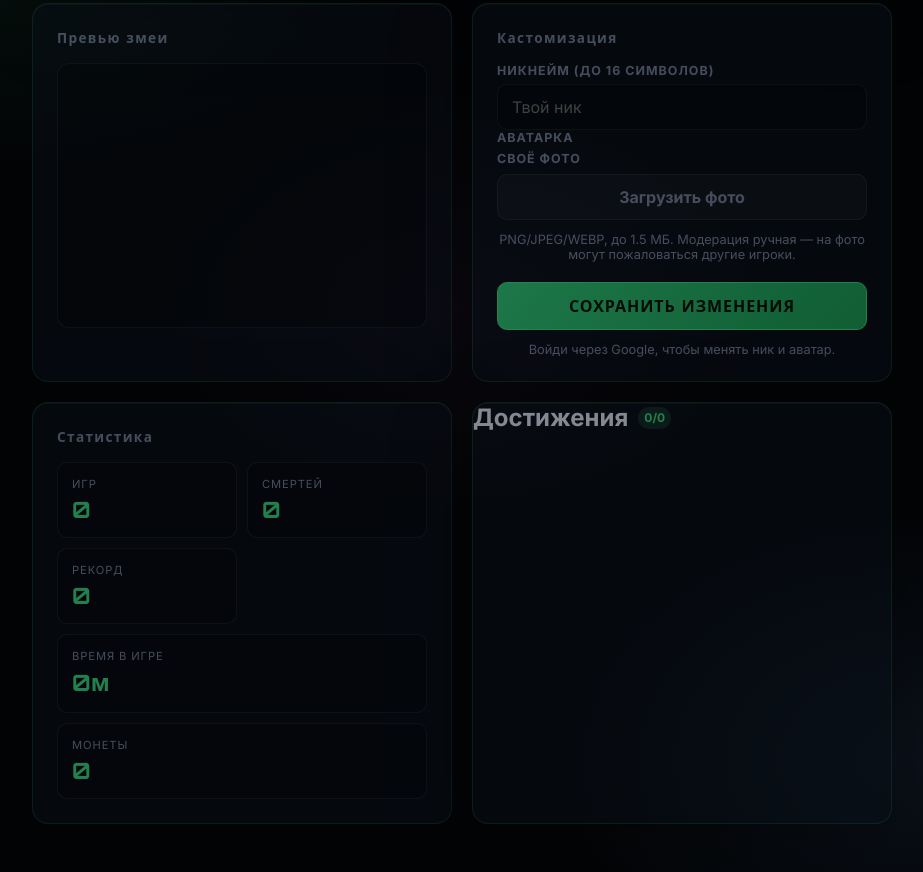
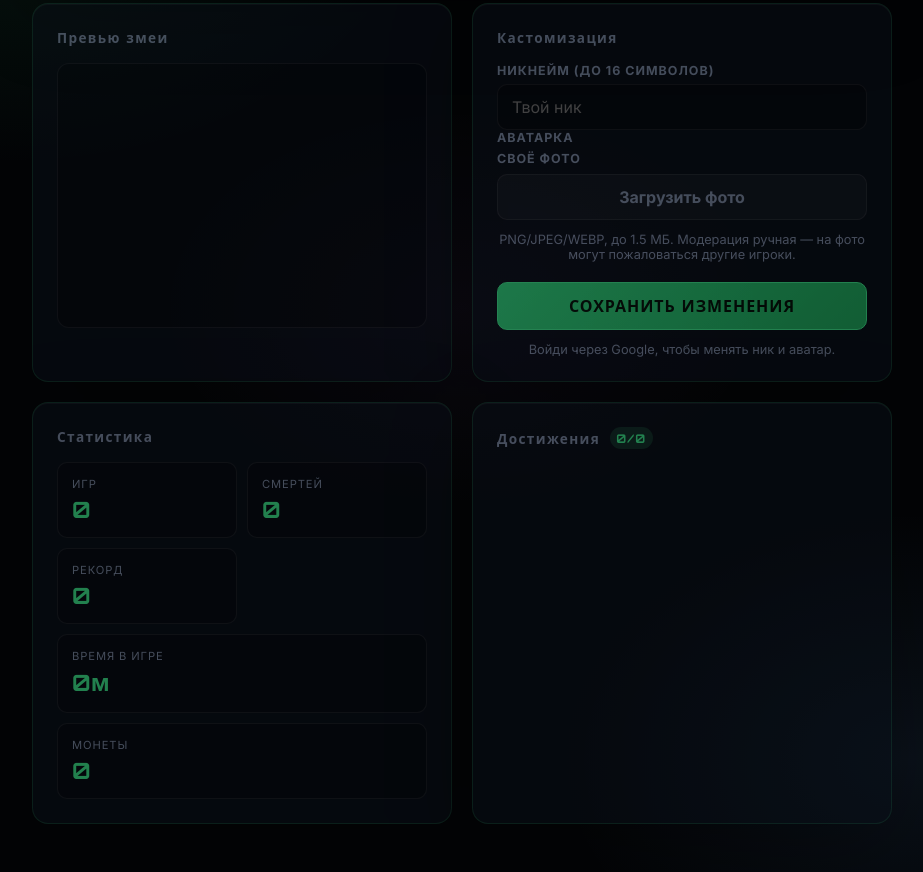
Before and after one commit to KaVoshnik/MultiplayerUltimateSnakeAttack, a website: page public/profile.html in a window 1280 px wide. Shown: the part 257-1129 px from the top of the page, without its empty margins (178-1101 px from the left). Drawn offline with Linux system fonts and the light colour scheme; no server answers.

Commit message:
Update profile styles: add achievements section to profile layout and adjust spacing for improved UI

```diff
--- a/public/css/profile.css
+++ b/public/css/profile.css
@@ -156,13 +156,15 @@
 
 .profilePreview,
 .profileForm,
-.profileStats {
+.profileStats,
+.profileAchievements {
   padding: 24px;
 }
 
 .profilePreview h2,
 .profileForm h2,
-.profileStats h2 {
+.profileStats h2,
+.profileAchievements h2 {
   margin: 0 0 16px;
   font-family: var(--font-display);
   font-size: .85rem;
@@ -281,7 +283,6 @@
   display: flex;
   align-items: center;
   gap: 10px;
-  margin: 0 0 14px;
 }
 
 .countPill {
```
